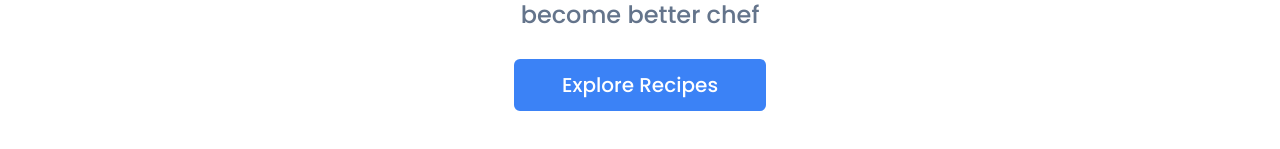
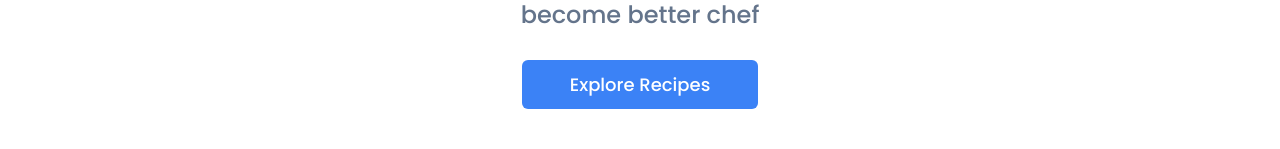
Before and after one commit to RakeshSangem/simply-cook, a Next.js app: page / in a window 1280 px wide. Shown: the part 417-566 px from the top of the page. Built offline with nearby package versions, Linux system fonts and the light colour scheme; no server answers.

Commit message:
fix: button size

```diff
--- a/components/Home.jsx
+++ b/components/Home.jsx
@@ -14,7 +14,7 @@ export default function Home() {
           <div className="py-10">
             <Link
               href="/recipe"
-              className="rounded-md bg-blue-500 px-12 py-3 text-xl font-medium text-white hover:bg-blue-600"
+              className="rounded-md bg-blue-500 px-12 py-3 text-lg font-medium text-white hover:bg-blue-600"
             >
               Explore Recipes
             </Link>
```
